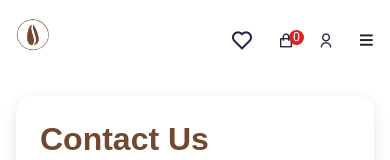
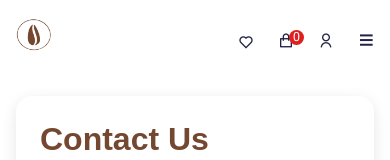
Before and after one commit to amina23aks/lucas, a React (Create React App) app: page /contact in a window 390 px wide. Shown: the top 160 px of the page. Built offline with nearby package versions, Linux system fonts and the light colour scheme; a web font is replaced by a local one.

Commit message:
favorite icon responsive

```diff
--- a/src/styles/header.css
+++ b/src/styles/header.css
@@ -41,8 +41,8 @@
 
 .cart__icon i,
 .user i,
-.mobile__menu i
-.favorite__icon {
+.mobile__menu i,
+.favorite__icon i {
   font-size: 1.3rem;
   color: #212245;
   cursor: pointer;
@@ -127,8 +127,8 @@
 
   .cart__icon i,
   .user i,
-  .mobile__menu i
-  .favorite__icon {
+  .mobile__menu i,
+  .favorite__icon i {
     font-size: 1rem;
   }
 
```
